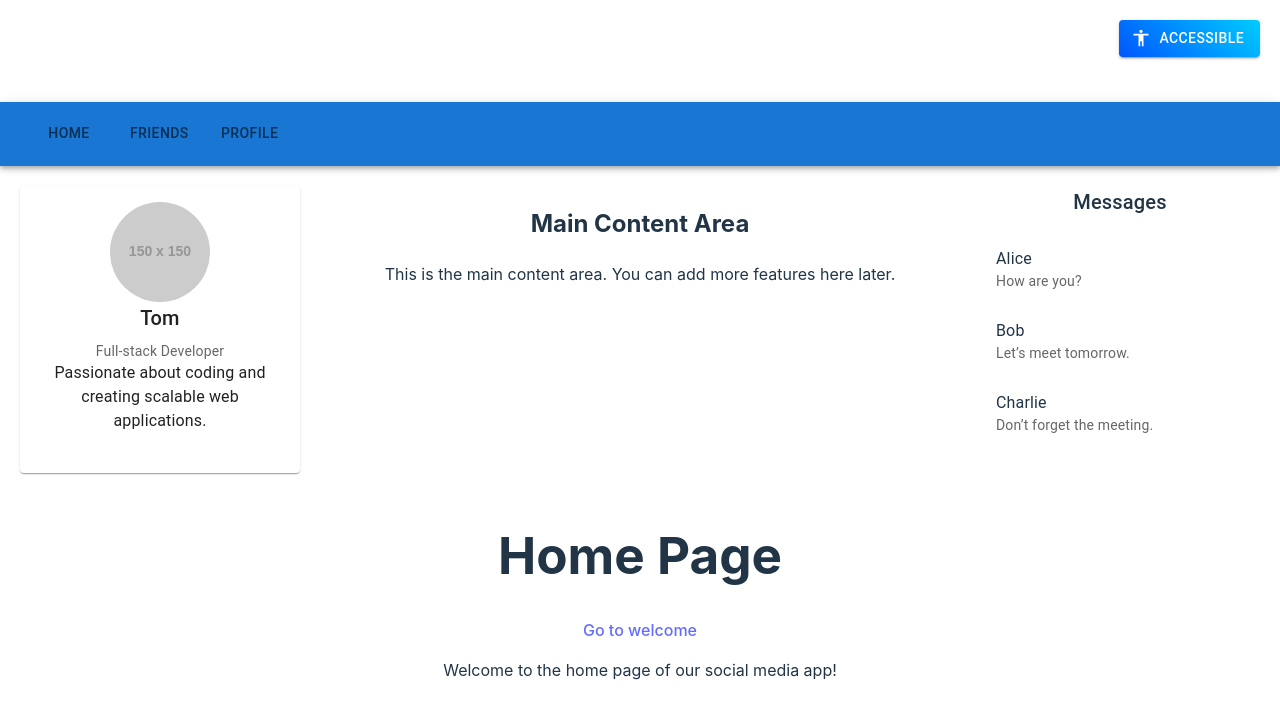
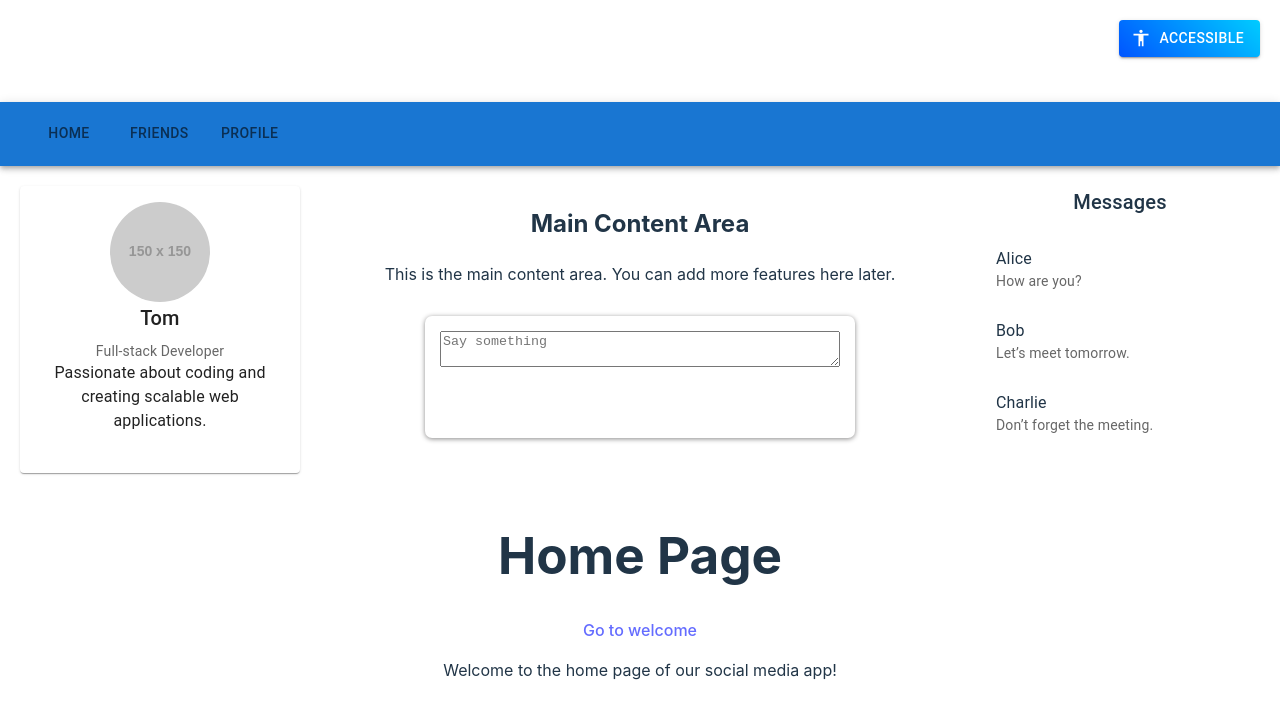
Before and after one commit to Yieugene1/Link, a React (Vite) app in the folder frontend/: page / in a window 1280 px wide. Shown: the top 718 px of the page. Built offline with nearby package versions, Linux system fonts and the light colour scheme.

Commit message:
add creatpostarea and posts components

```diff
--- /dev/null
+++ b/frontend/src/components/CreatePostArea.jsx
@@ -0,0 +1,104 @@
+import React, { useState } from "react";
+import AddIcon from "@mui/icons-material/Add";
+import { Fab } from "@mui/material";
+import { Zoom } from "@mui/material";
+
+function CreatePostArea(props){
+
+    const [isExpanded, setExpanded] = useState(false);
+    const [post, setPost] = useState({
+        title: "",
+        content: "",
+    });
+
+    function handleChange(event){
+        const { name, value } = event.target;
+        setPost((prevPost) => {
+            return {
+                ...prevPost,
+                [name]: value,
+            };
+        });
+    }
+
+    function submitPost(event){
+        props.onAdd(post);
+        setPost({
+            title: "",
+            content: "",
+        });
+        event.preventDefault();
+    }
+
+    function expand() {
+        setExpanded(true);
+      }
+
+    return (
+        <div>
+            <form style={styles.form}>
+                {isExpanded && (
+                    <input
+                        name="title"
+                        onChange={handleChange}
+                        value={post.title}
+                        placeholder="Title"
+                        style={styles.input}
+                    />
+                )}
+
+                <textarea
+                    name="content"
+                    onClick={expand}
+                    onChange={handleChange}
+                    value={post.content}
+                    placeholder="Say something"
+                />
+
+                <Zoom in={isExpanded} style={{ backgroundColor: "#f5ba13", color: "#fff", }}>
+                    <Fab onClick = {submitPost}>
+                        <AddIcon />
+                    </Fab>
+                </Zoom>
+            </form>
+        </div>
+    )
+}
+
+const styles = {
+    form: {
+      position: "relative",
+      width: "480px",
+      margin: "30px auto 20px auto",
+      background: "#fff",
+      padding: "15px",
+      borderRadius: "7px",
+      boxShadow: "0 1px 5px rgb(138, 137, 137)"
+    },
+    input: {
+      width: "100%",
+      border: "none",
+      padding: "4px",
+      outline: "none",
+      fontSize: "1.2em",
+      fontFamily: "inherit",
+      resize: "none"
+    },
+    button: {
+      position: "absolute",
+      right: "18px",
+      bottom: "-18px",
+
+
+      border: "none",
+      borderRadius: "50%",
+      width: "36px",
+      height: "36px",
+      boxShadow: "0 1px 3px rgba(0, 0, 0, 0.3)",
+      cursor: "pointer",
+      outline: "none"
+    }
+};
+
+
+export default CreatePostArea;
--- a/frontend/src/components/MainContent.jsx
+++ b/frontend/src/components/MainContent.jsx
@@ -1,12 +1,45 @@
-import React from 'react';
+import React, { useState } from "react";
+import CreatePostArea from './CreatePostArea';
+import Posts from './Posts';
 
 const MainContent = () => {
+
+  const [posts, setPosts] = useState([]);
+
+  function addPost(newPost) {
+    setPosts(prevPosts => {
+      return [...prevPosts, newPost];
+    });
+  }
+
+  function deleteNote(id) {
+    setPosts(prevPosts => {
+      return prevPosts.filter((postItem, index) => {
+        return index !== id;
+      });
+    });
+  }
+
   return (
     <div style={{ padding: '20px', textAlign: 'center' }}>
       <h2>Main Content Area</h2>
       <p>This is the main content area. You can add more features here later.</p>
+      <CreatePostArea onAdd={addPost}/>
+      {posts.map((postItem, index) => {
+        return (
+          <Posts
+            key={index}
+            id={index}
+            title={postItem.title}
+            content={postItem.content}
+            onDelete={deleteNote}
+          />
+        );
+      })}
     </div>
   );
 };
 
+
+
 export default MainContent;
--- /dev/null
+++ b/frontend/src/components/Posts.jsx
@@ -0,0 +1,54 @@
+import React from "react";
+import DeleteIcon from "@mui/icons-material/Delete";
+
+function Posts(props){
+    function handleClick(){
+        props.onDelete(props.id);
+    }
+
+    return (
+        <div style={styles.post}>
+            <h1>{props.title}</h1>
+            <p>{props.content}</p>
+            <button onClick={handleClick}>
+                <DeleteIcon style={{ color: "#f5ba13" }}/>
+            </button>
+        </div>
+    )
+}
+
+const styles = {
+    post: {
+      background: "#fff",
+      borderRadius: "7px",
+      boxShadow: "0 2px 5px #ccc",
+      padding: "10px",
+      width: "240px",
+      margin: "16px",
+      float: "left"
+    },
+    h1: {
+      fontSize: "1.1em",
+      marginBottom: "6px"
+    },
+    p: {
+      fontSize: "1.1em",
+      marginBottom: "10px",
+      whiteSpace: "pre-wrap",
+      wordWrap: "break-word"
+    },
+    button: {
+      position: "relative",
+      float: "right",
+      marginRight: "10px",
+      color: "#f5ba13",
+      border: "none",
+      width: "36px",
+      height: "36px",
+      cursor: "pointer",
+      outline: "none",
+      backgroundColor: "transparent"
+    }
+  };
+
+export default Posts;
```
